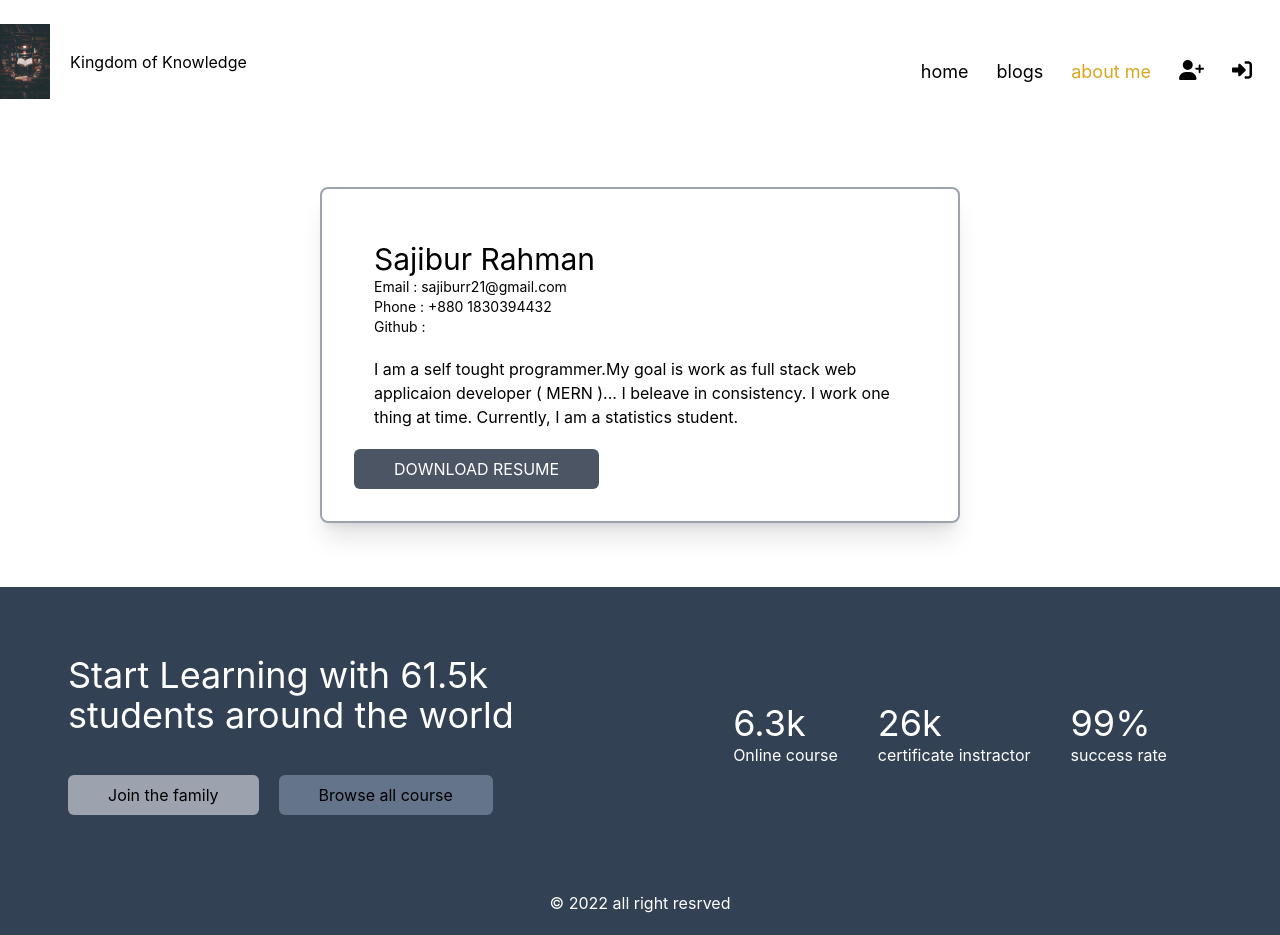
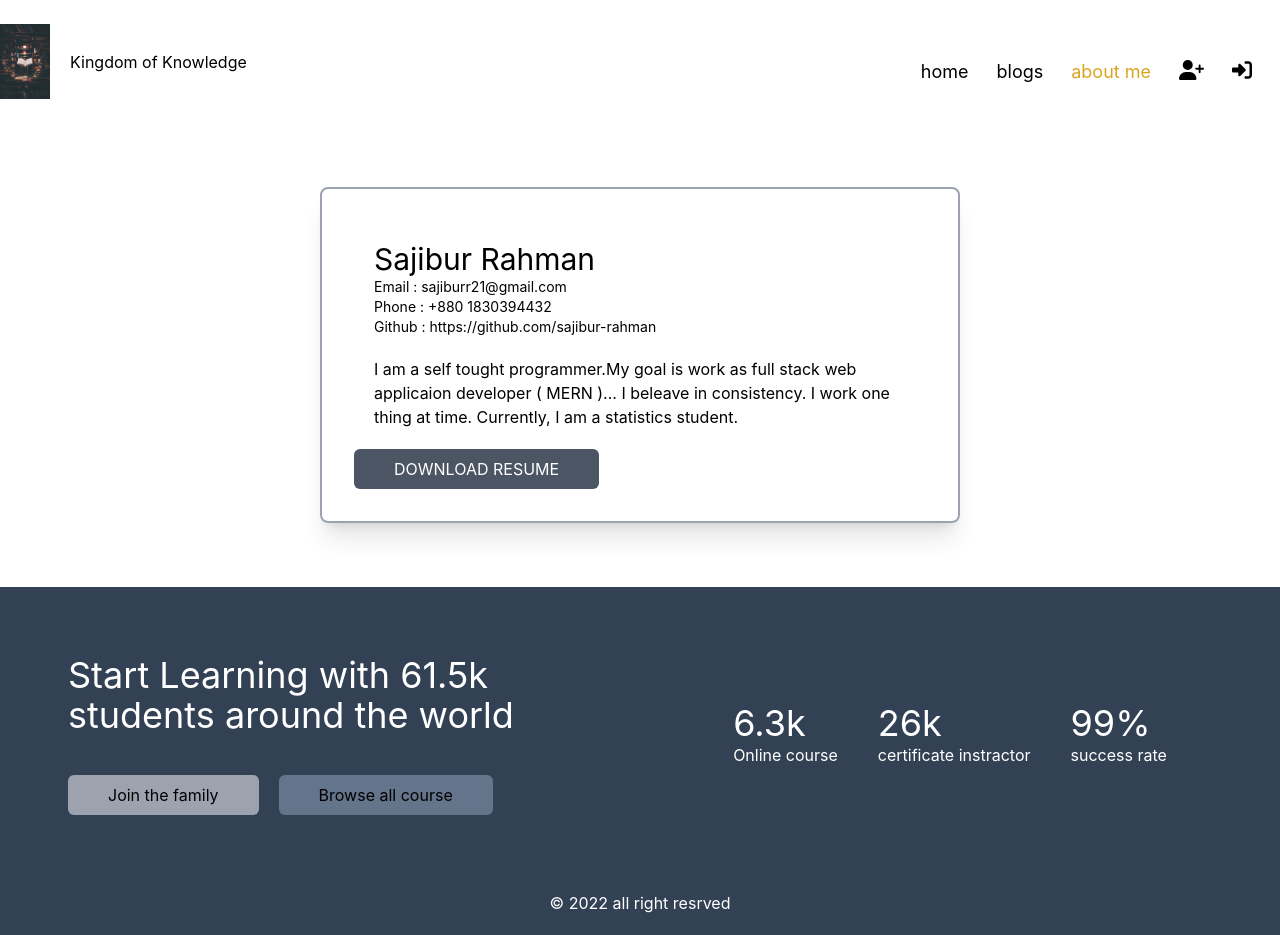
Before and after one commit to sajibur-dev/kingdom-of-knowledge, a React (Create React App) app: page /about in a window 1280 px wide. Built offline with nearby package versions, Linux system fonts and the light colour scheme; no server answers.

Commit message:
project is done

```diff
--- a/src/Pages/About/About.js
+++ b/src/Pages/About/About.js
@@ -10,7 +10,7 @@ const About = () => {
             <h3 className="text-3xl">Sajibur Rahman</h3>
             <h4 className="text-sm">Email : sajiburr21@gmail.com</h4>
             <h4 className="text-sm">Phone : +880 1830394432</h4>
-            <h4 className="text-sm">Github : </h4>
+            <h4 className="text-sm">Github : https://github.com/sajibur-rahman </h4>
           </div>
           <div>
             <p>
```
Also changed, not shown: 1 other file (tests, documents, lock files or other folders).
